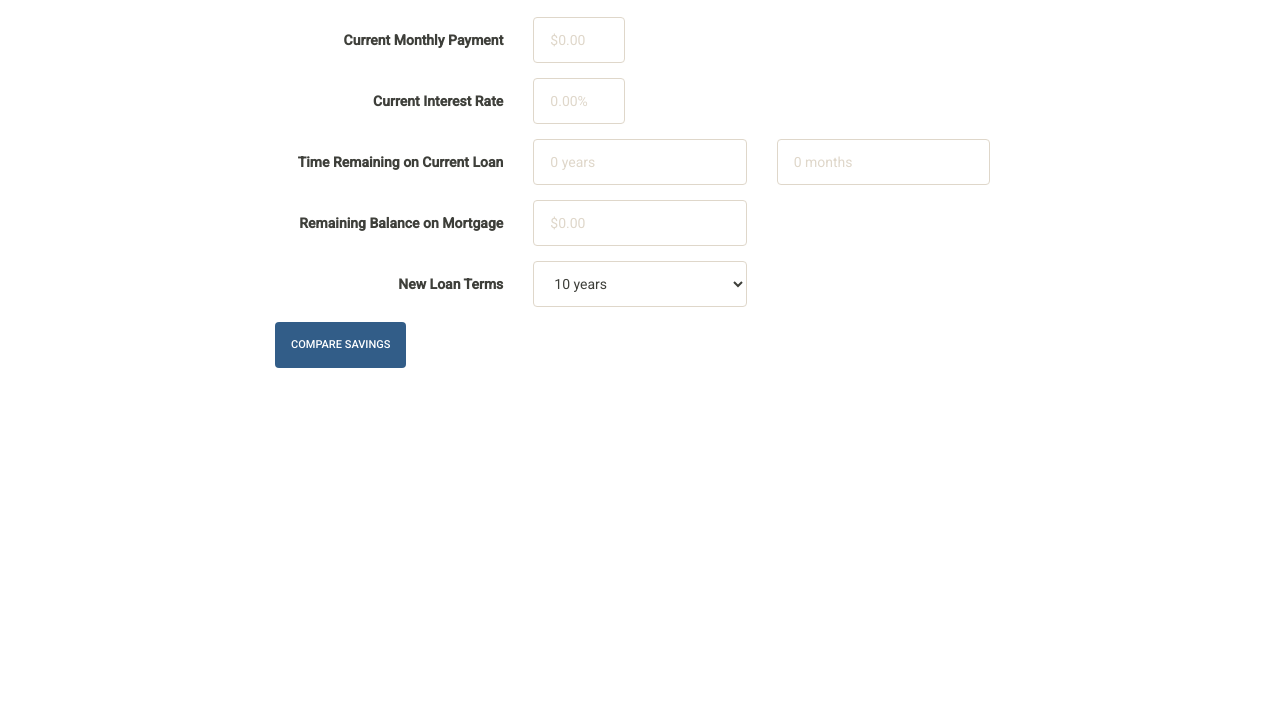
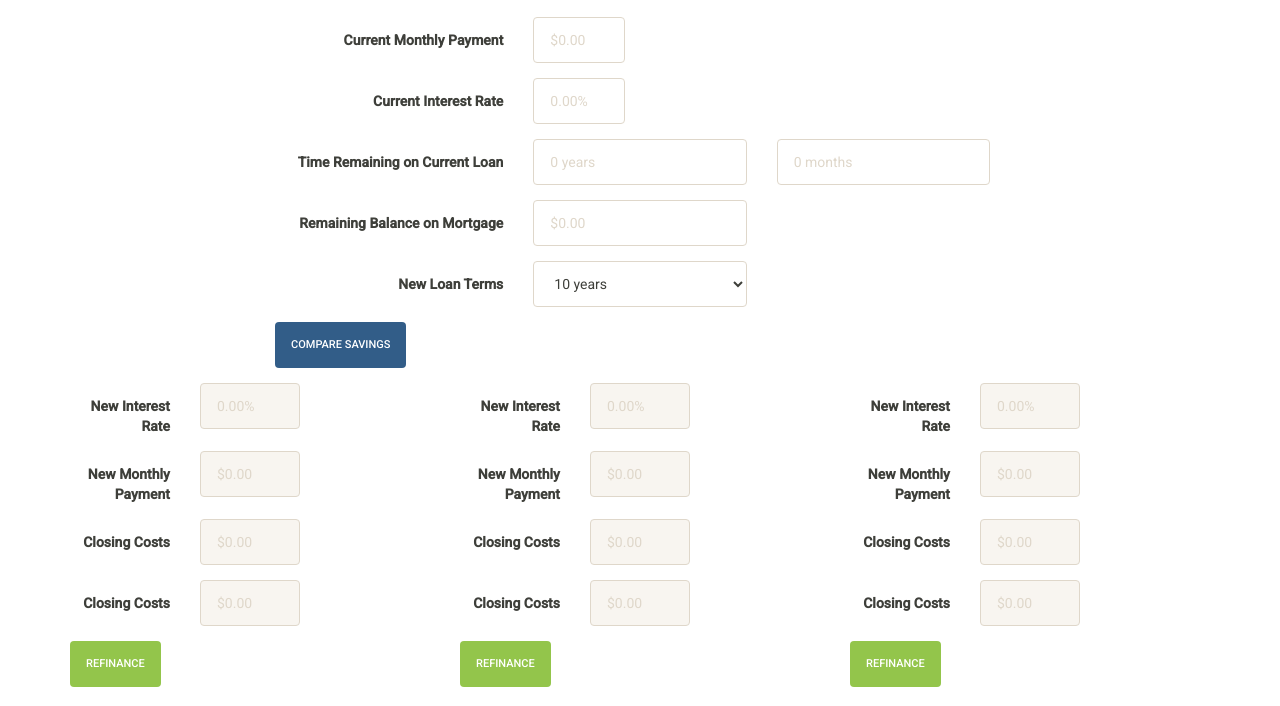
Before and after one commit to axocomm/lenda-calculator, a plain HTML site: page index.html in a window 1280 px wide. Shown: the part 94-800 px from the top of the page. Drawn offline with Linux system fonts and the light colour scheme.

Commit message:
Add comparison forms

```diff
--- a/index.html
+++ b/index.html
@@ -68,6 +68,113 @@
           </fieldset>
         </form>
       </div>
+      <div class="row" id="compare-forms">
+        <div class="col-md-4" id="compare-lenda">
+          <form class="form-horizontal" id="compare-lenda-form">
+            <fieldset>
+              <div class="form-group">
+                <label class="col-md-4 control-label" for="new-interest-rate">New Interest Rate</label>
+                <div class="col-md-4">
+                  <input id="new-interest-rate" name="new-interest-rate" type="text" placeholder="0.00%" class="form-control input-md" disabled>
+                </div>
+              </div>
+              <div class="form-group">
+                <label class="col-md-4 control-label" for="new-monthly-payment">New Monthly Payment</label>
+                <div class="col-md-4">
+                  <input id="new-monthly-payment" name="new-monthly-payment" type="text" placeholder="$0.00" class="form-control input-md" disabled>
+                </div>
+              </div>
+              <div class="form-group">
+                <label class="col-md-4 control-label" for="closing-costs">Closing Costs</label>
+                <div class="col-md-4">
+                  <input id="closing-costs" name="closing-costs" type="text" placeholder="$0.00" class="form-control input-md" disabled>
+                </div>
+              </div>
+              <div class="form-group">
+                <label class="col-md-4 control-label" for="closing-costs">Closing Costs</label>
+                <div class="col-md-4">
+                  <input id="closing-costs" name="closing-costs" type="text" placeholder="$0.00" class="form-control input-md" disabled>
+                </div>
+              </div>
+              <div class="form-group">
+                <div class="col-md-4">
+                  <button type="submit" id="refinance-lenda" class="btn btn-success">Refinance</button>
+                </div>
+              </div>
+            </fieldset>
+          </form>
+        </div>
+        <div class="col-md-4" id="compare-wells-fargo">
+          <form class="form-horizontal" id="compare-wells-fargo-form">
+            <fieldset>
+              <div class="form-group">
+                <label class="col-md-4 control-label" for="new-interest-rate">New Interest Rate</label>
+                <div class="col-md-4">
+                  <input id="new-interest-rate" name="new-interest-rate" type="text" placeholder="0.00%" class="form-control input-md" disabled>
+                </div>
+              </div>
+              <div class="form-group">
+                <label class="col-md-4 control-label" for="new-monthly-payment">New Monthly Payment</label>
+                <div class="col-md-4">
+                  <input id="new-monthly-payment" name="new-monthly-payment" type="text" placeholder="$0.00" class="form-control input-md" disabled>
+                </div>
+              </div>
+              <div class="form-group">
+                <label class="col-md-4 control-label" for="closing-costs">Closing Costs</label>
+                <div class="col-md-4">
+                  <input id="closing-costs" name="closing-costs" type="text" placeholder="$0.00" class="form-control input-md" disabled>
+                </div>
+              </div>
+              <div class="form-group">
+                <label class="col-md-4 control-label" for="closing-costs">Closing Costs</label>
+                <div class="col-md-4">
+                  <input id="closing-costs" name="closing-costs" type="text" placeholder="$0.00" class="form-control input-md" disabled>
+                </div>
+              </div>
+              <div class="form-group">
+                <div class="col-md-4">
+                  <button type="submit" id="refinance-wells-fargo" class="btn btn-success">Refinance</button>
+                </div>
+              </div>
+            </fieldset>
+          </form>
+        </div>
+        <div class="col-md-4" id="compare-quicken">
+          <form class="form-horizontal" id="compare-quicken-form">
+            <fieldset>
+              <div class="form-group">
+                <label class="col-md-4 control-label" for="new-interest-rate">New Interest Rate</label>
+                <div class="col-md-4">
+                  <input id="new-interest-rate" name="new-interest-rate" type="text" placeholder="0.00%" class="form-control input-md" disabled>
+                </div>
+              </div>
+              <div class="form-group">
+                <label class="col-md-4 control-label" for="new-monthly-payment">New Monthly Payment</label>
+                <div class="col-md-4">
+                  <input id="new-monthly-payment" name="new-monthly-payment" type="text" placeholder="$0.00" class="form-control input-md" disabled>
+                </div>
+              </div>
+              <div class="form-group">
+                <label class="col-md-4 control-label" for="closing-costs">Closing Costs</label>
+                <div class="col-md-4">
+                  <input id="closing-costs" name="closing-costs" type="text" placeholder="$0.00" class="form-control input-md" disabled>
+                </div>
+              </div>
+              <div class="form-group">
+                <label class="col-md-4 control-label" for="closing-costs">Closing Costs</label>
+                <div class="col-md-4">
+                  <input id="closing-costs" name="closing-costs" type="text" placeholder="$0.00" class="form-control input-md" disabled>
+                </div>
+              </div>
+              <div class="form-group">
+                <div class="col-md-4">
+                  <button type="submit" id="refinance-quicken" class="btn btn-success">Refinance</button>
+                </div>
+              </div>
+            </fieldset>
+          </form>
+        </div>
+      </div>
     </div>
     <script src="assets/js/bootstrap.min.js"></script>
   </body>
```
